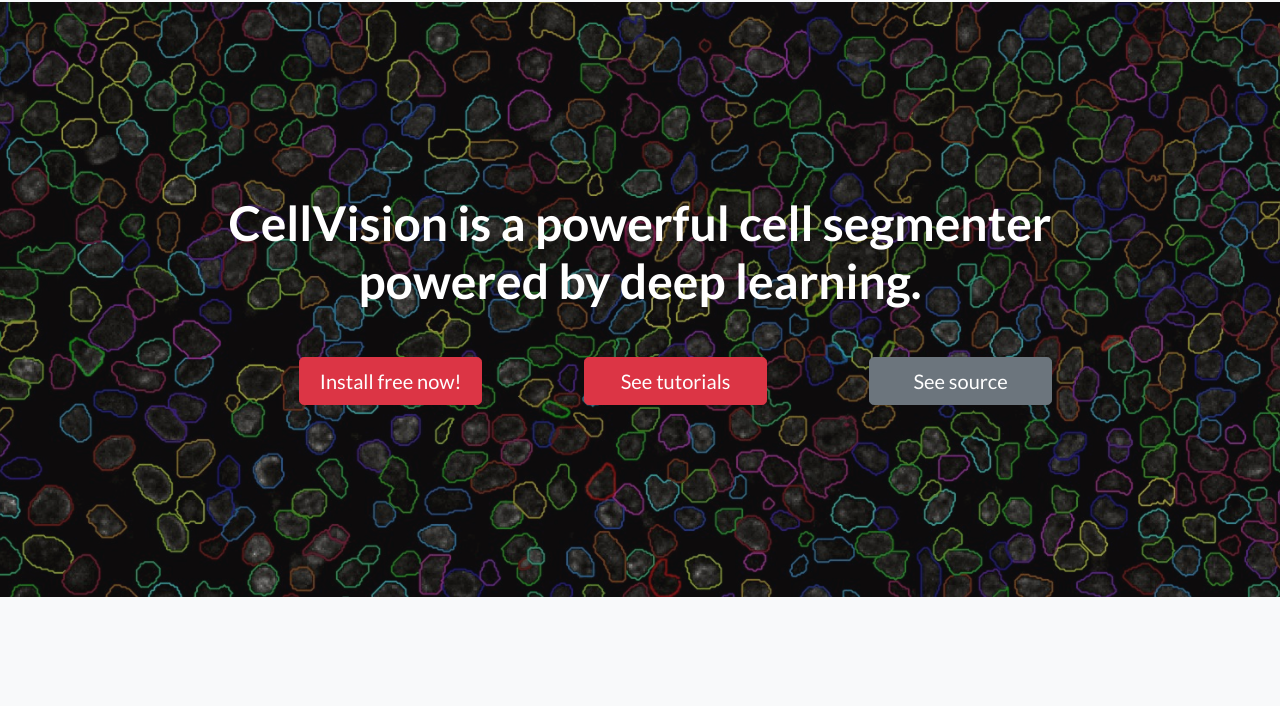
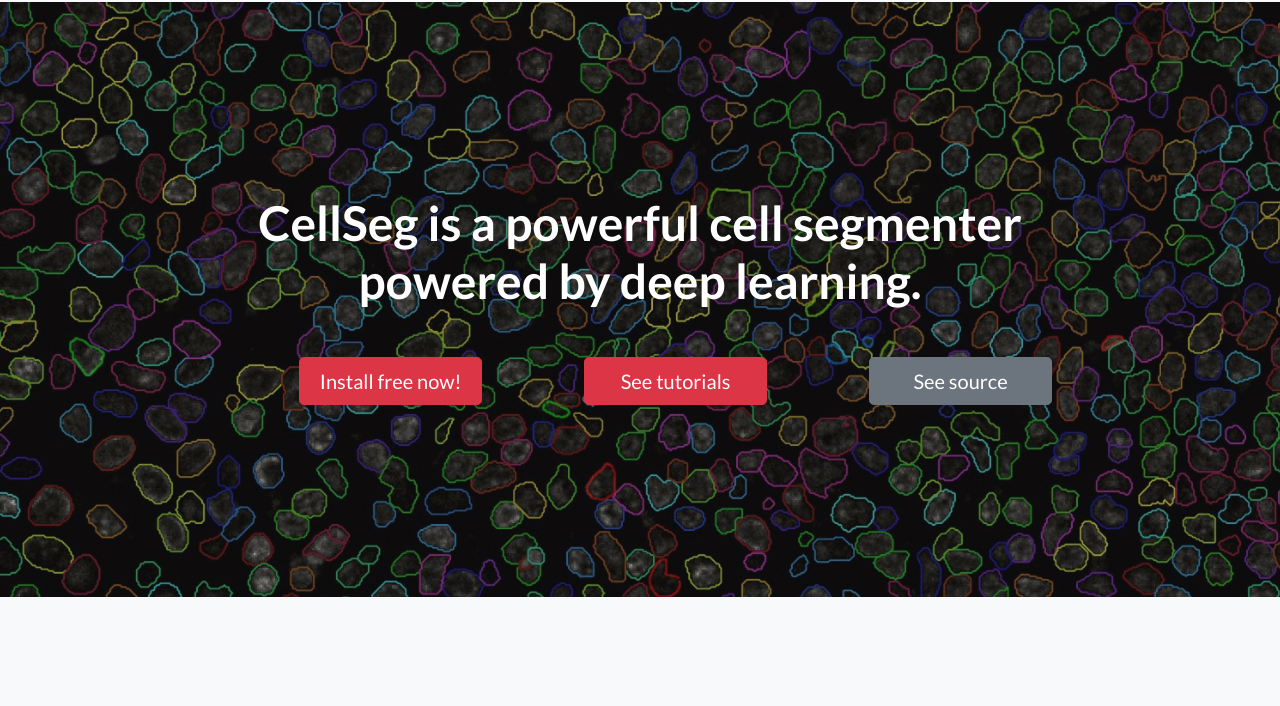
Before and after one commit to michaellee1/CellSegSite, a website: page index.html in a window 1280 px wide. Shown: the part 64-770 px from the top of the page. Drawn offline with Linux system fonts and the light colour scheme.

Commit message:
Changed CellVision to CellSeg

```diff
--- a/index.html
+++ b/index.html
@@ -8,7 +8,7 @@
   <meta name="description" content="">
   <meta name="author" content="">
 
-  <title>CellVision - Home</title>
+  <title>CellSeg - Home</title>
 
   <!-- Bootstrap core CSS -->
   <link href="vendor/bootstrap/css/bootstrap.min.css" rel="stylesheet">
@@ -42,7 +42,7 @@
     <div class="container">
       <div class="row">
         <div class="col-xl-9 mx-auto">
-          <h1 class="mb-5">CellVision is a powerful cell segmenter powered by deep learning.</h1>
+          <h1 class="mb-5">CellSeg is a powerful cell segmenter powered by deep learning.</h1>
         </div>
         <div class="col-xl-9 mx-auto">
           <div class="row">
```
